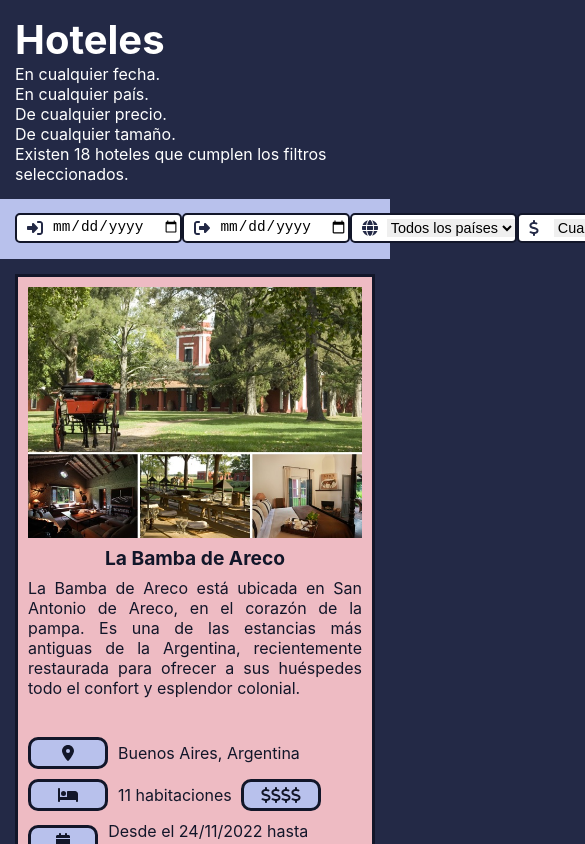
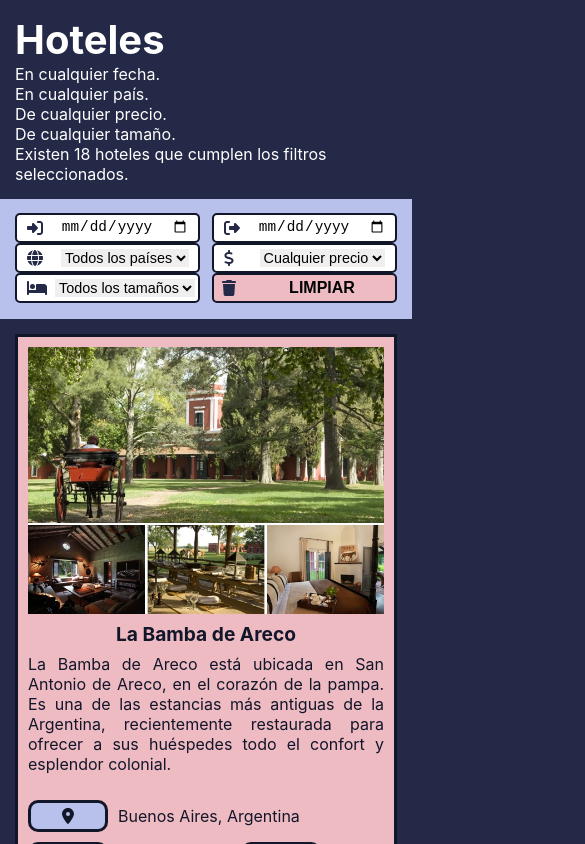
Before and after one commit to alemeinardi/bookings, a React (Create React App) app: page / in a window 390 px wide. Shown: the top 844 px of the page, 585 px wide, since content can reach past the window. Built offline with nearby package versions, Linux system fonts and the light colour scheme.

Commit message:
Fix responsive design

```diff
--- a/package.json
+++ b/package.json
@@ -1,5 +1,5 @@
 {
-  "homepage": "https://https://alemeinardi.github.io/bookings/",
+  "homepage": "https://alemeinardi.github.io/bookings/",
   "name": "bookings",
   "version": "0.1.0",
   "private": true,
@@ -21,7 +21,8 @@
     "start": "react-scripts start",
     "build": "react-scripts build",
     "test": "react-scripts test",
-    "eject": "react-scripts eject"
+    "eject": "react-scripts eject",
+    "dev": "react-scripts start"
   },
   "eslintConfig": {
     "extends": [
--- a/src/App.css
+++ b/src/App.css
@@ -12,6 +12,7 @@ html,
 body {
   background-color: #232946;
   color: white;
+  min-width: 412px;
 }
 
 .filter__container {
@@ -29,11 +30,13 @@ body {
   display: flex;
   justify-content: space-between;
   align-items: center;
+  flex-wrap: wrap;
 }
 
 .error {
   width: 100%;
-  font: bolder 0.8rem Arial;
+  font-weight: bolder;
+  font-size: 0.6rem;
   color: red;
   padding-top: 3px;
 }
@@ -45,3 +48,15 @@ body {
   flex-wrap: wrap;
   padding: 15px;
 }
+
+@media (max-width: 584px) {
+  .filter__container {
+    height: 120px;
+  }
+}
+
+@media screen and (min-width: 585px) and (max-width:1110px) {
+  .filter__container {
+    height: 90px;
+  }
+}
--- a/src/App.js
+++ b/src/App.js
@@ -133,7 +133,7 @@ function App() {
           value="LIMPIAR"
           handleClick={Initialize} />
         </div>
-        <div className="error"> { hasError ? <p>La fecha de inicio de la reserva no puede ser mayor a la fecha de egreso</p> : ""}</div>
+        <div className="error"> { hasError ? <p>La fecha de inicio debe ser menor a la de egreso</p> : ""}</div>
       </div>
       <div className="filtered__hotels">
         {filteredHotels.map((hotel) => <HotelCard key={hotel.slug} hotel={hotel} />)}
```
